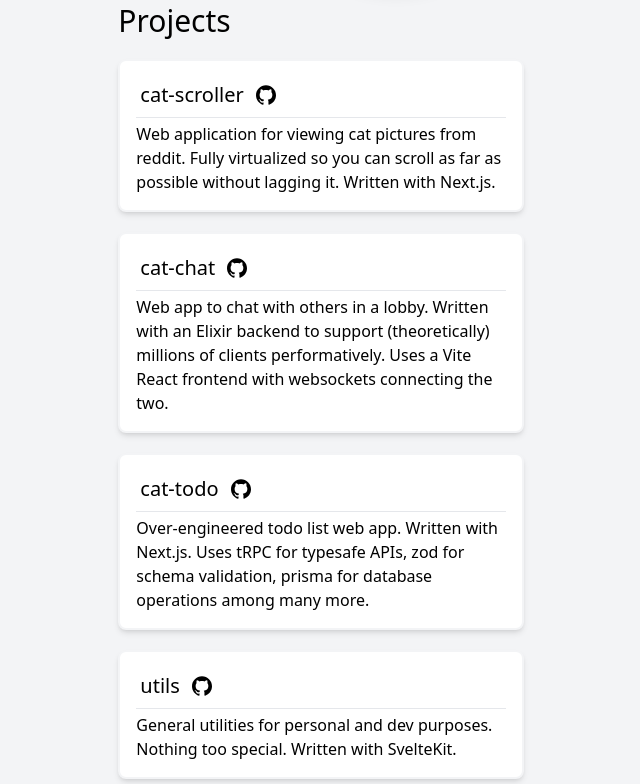
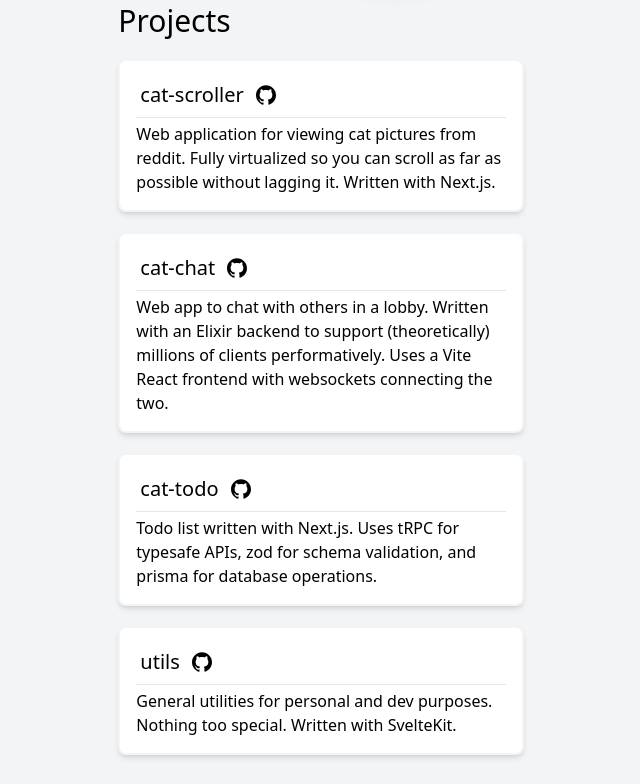
Before and after one commit to stonesha/stonesha.com, an Astro site: page / in a window 1280 px wide. Shown: the part 373-1157 px from the top of the page, without its empty margins (319-959 px from the left). Built offline with nearby package versions, Linux system fonts and the light colour scheme; Astro itself is replaced by a stand-in of ours.

Commit message:
Update index.astro

```diff
--- a/src/pages/index.astro
+++ b/src/pages/index.astro
@@ -46,7 +46,7 @@ import WorkCard from "@/components/WorkCard.astro";
 
     <ProjectCard
       title="cat-todo"
-      description="Over-engineered todo list web app. Written with Next.js. Uses tRPC for typesafe APIs, zod for schema validation, prisma for database operations among many more."
+      description="Todo list written with Next.js. Uses tRPC for typesafe APIs, zod for schema validation, and prisma for database operations."
       repo_url="https://github.com/stonesha/cat-todo"
     />
 
```
